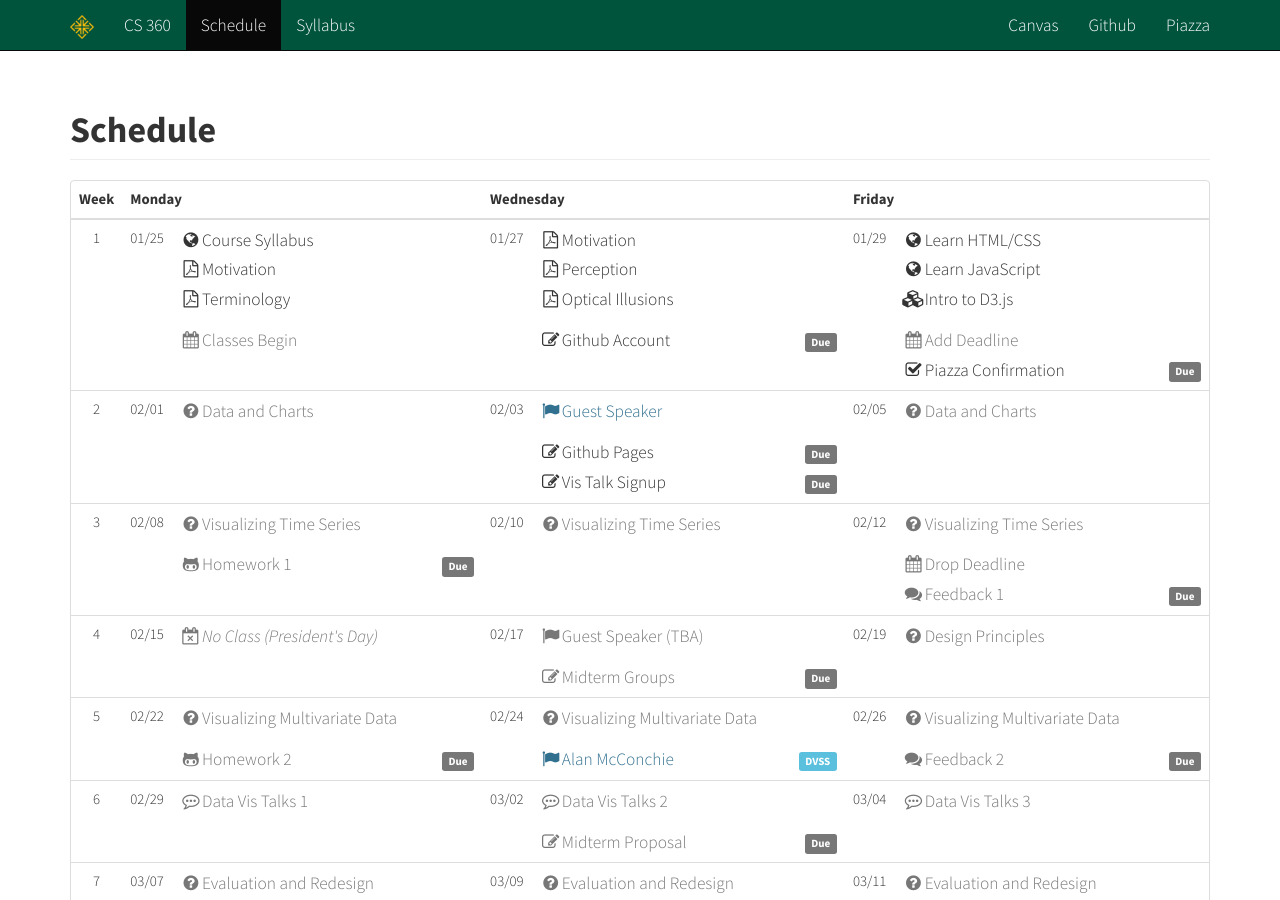
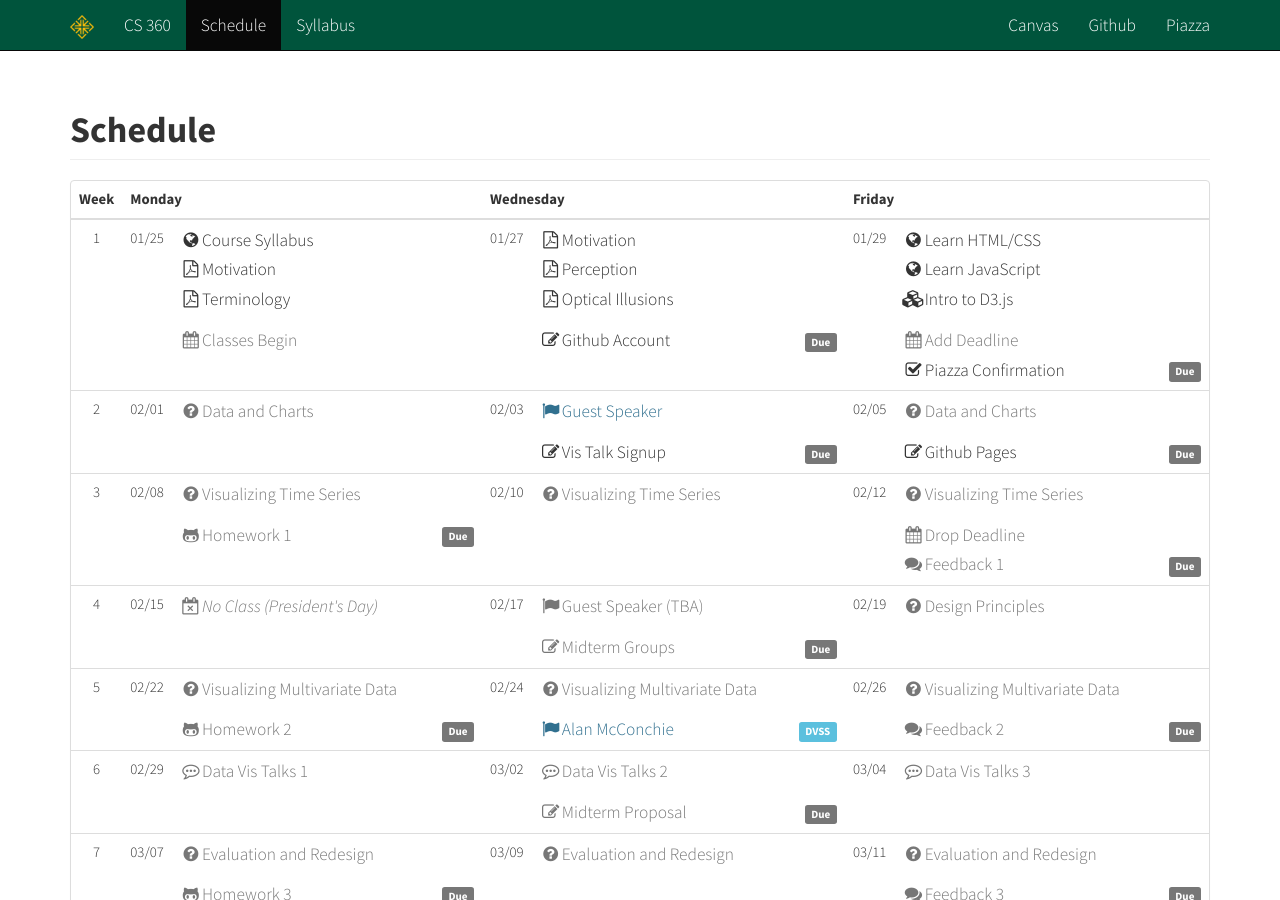
Before and after one commit to usf-cs360-2016/usf-cs360-2016.github.io, a Jekyll site: the page built from schedule.html, in a window 1280 px wide and 900 px high. Built offline with Jekyll 4.4.1, drawn with Linux system fonts in a browser that asks for light colours; nearby versions of some CDN libraries; part of the change alters nothing that is shown.

```diff
--- a/_data/schedule.yml
+++ b/_data/schedule.yml
@@ -97,10 +97,6 @@
           style : "text-info"
           icon  : "fa-flag"
       dates :
-        - name  : "Github Pages"
-          icon  : "fa-pencil-square-o"
-          label : "Due"
-          link  : "https://usfca.instructure.com/courses/1558949/assignments/6565824"
         - name  : "Vis Talk Signup"
           icon  : "fa-pencil-square-o"
           label : "Due"
@@ -112,7 +108,11 @@
         - name  : "Data and Charts"
           style : "text-muted"
           icon  : "fa-question-circle"
-      dates : false
+      dates :
+        - name  : "Github Pages"
+          icon  : "fa-pencil-square-o"
+          label : "Due"
+          link  : "https://usfca.instructure.com/courses/1558949/assignments/6565824"
 # =====================================
 - week  : 3
   style : false
```
